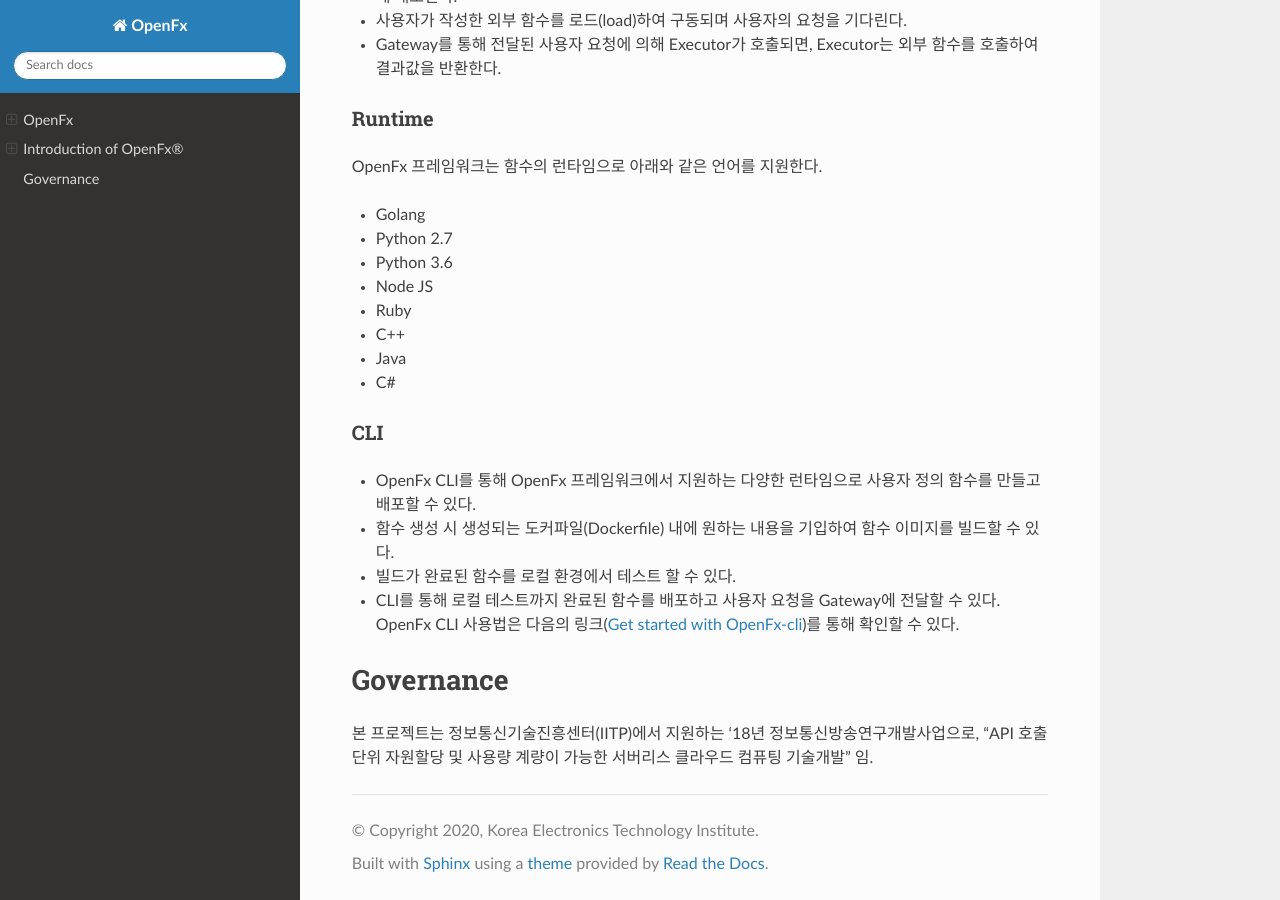
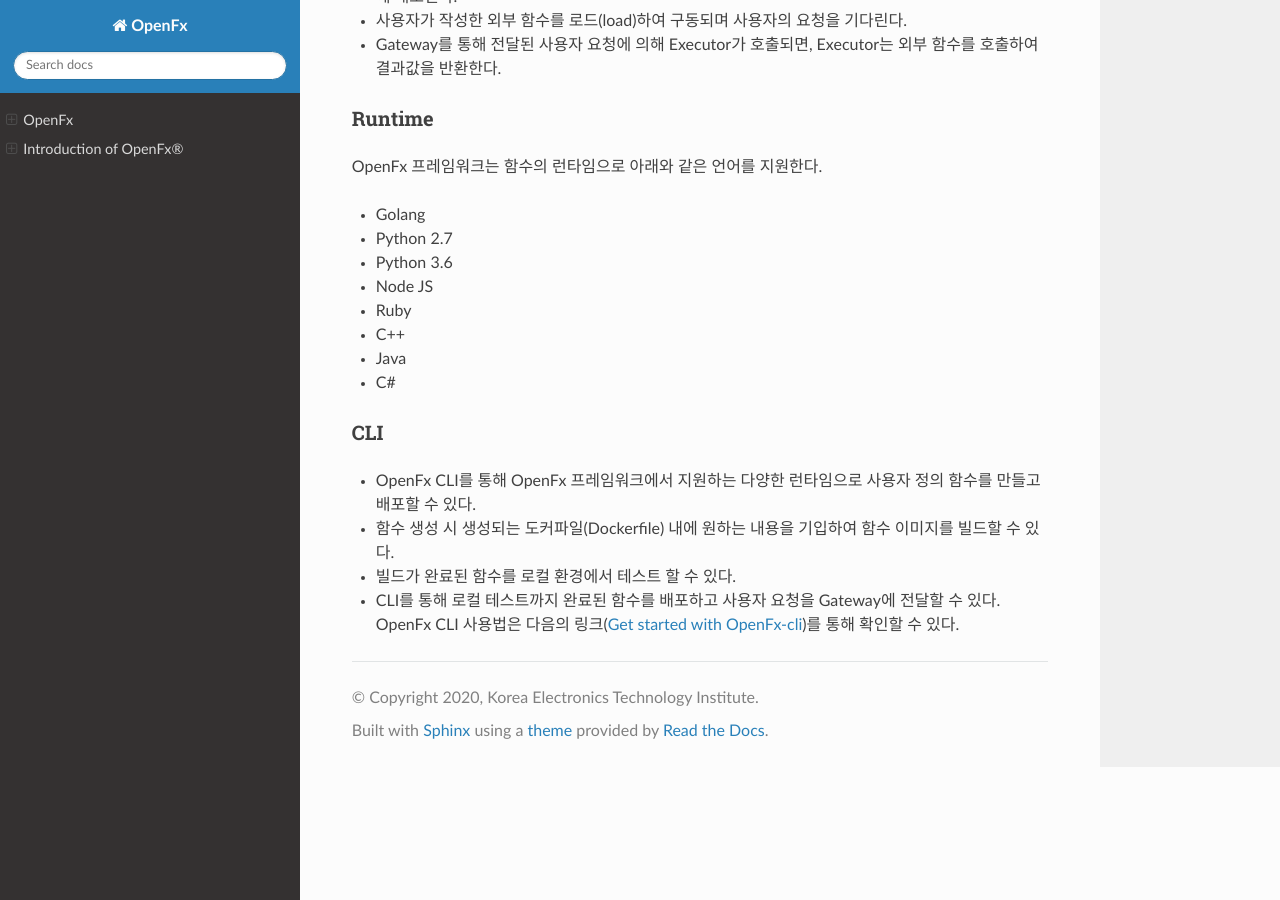
Before and after one commit to OpenFx-IRIS/OpenFx-IRIS, a Sphinx documentation site: the page built from docs/source/1_introduction/index.md, in a window 1280 px wide and 900 px high, scrolled down 2409 px. Built offline with Sphinx 7.4.7 and the Read the Docs theme 2.0.0, drawn with Linux system fonts in a browser that asks for light colours.

Commit message:
docs: delete governance

```diff
--- a/docs/source/1_introduction/index.md
+++ b/docs/source/1_introduction/index.md
@@ -73,10 +73,3 @@ OpenFx 프레임워크는 함수의 런타임으로 아래와 같은 언어를
 - 빌드가 완료된 함수를 로컬 환경에서 테스트 할 수 있다.
 
 - CLI를 통해 로컬 테스트까지 완료된 함수를 배포하고 사용자 요청을 Gateway에 전달할 수 있다. OpenFx CLI 사용법은 다음의 링크([Get started with OpenFx-cli](https://github.com/keti-openfx/openfx-cli/blob/master/README.md))를 통해 확인할 수 있다.
-
-
-
-
-## Governance
-
-본 프로젝트는 정보통신기술진흥센터(IITP)에서 지원하는 '18년 정보통신방송연구개발사업으로, "API 호출 단위 자원할당 및 사용량 계량이 가능한 서버리스 클라우드 컴퓨팅 기술개발" 임.
```
